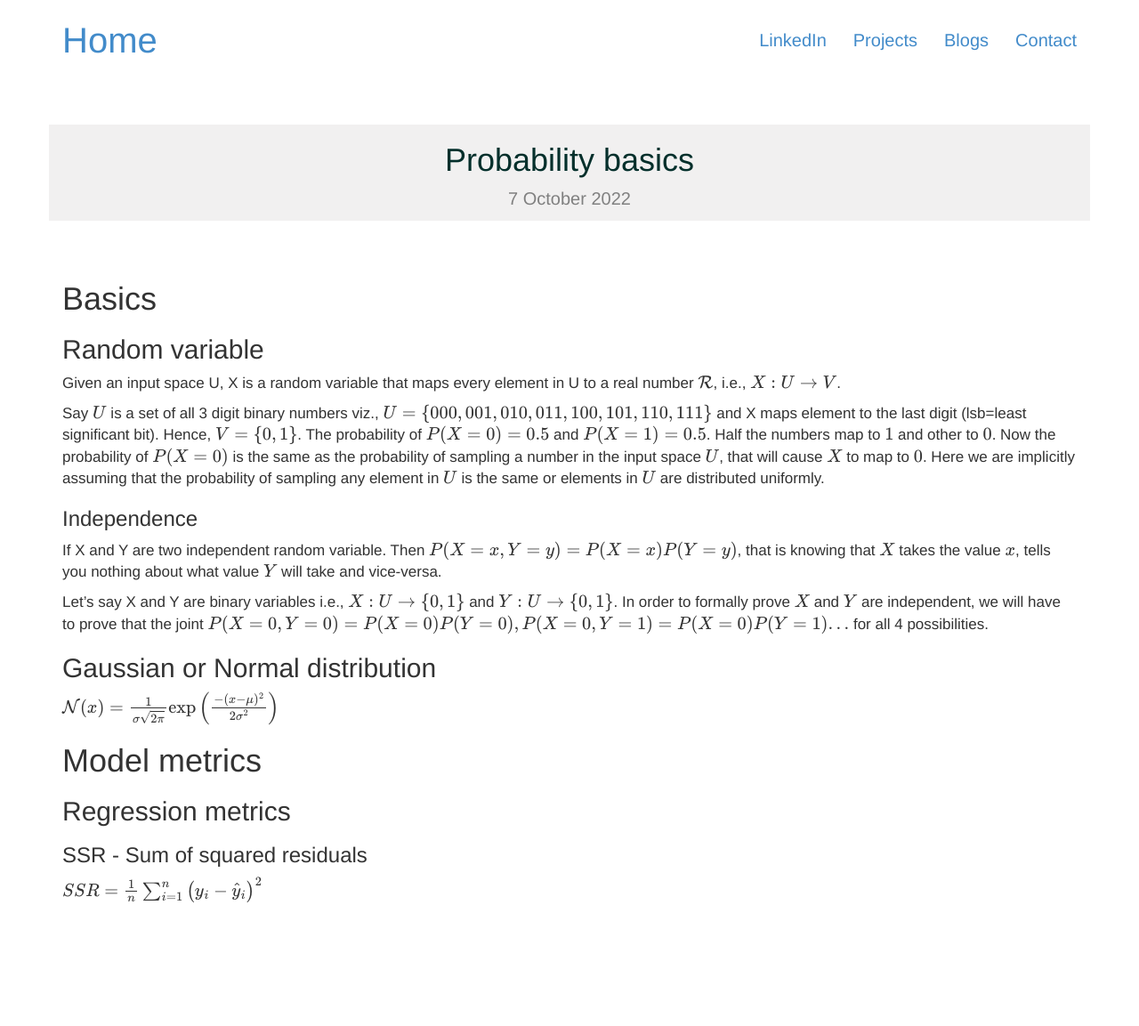
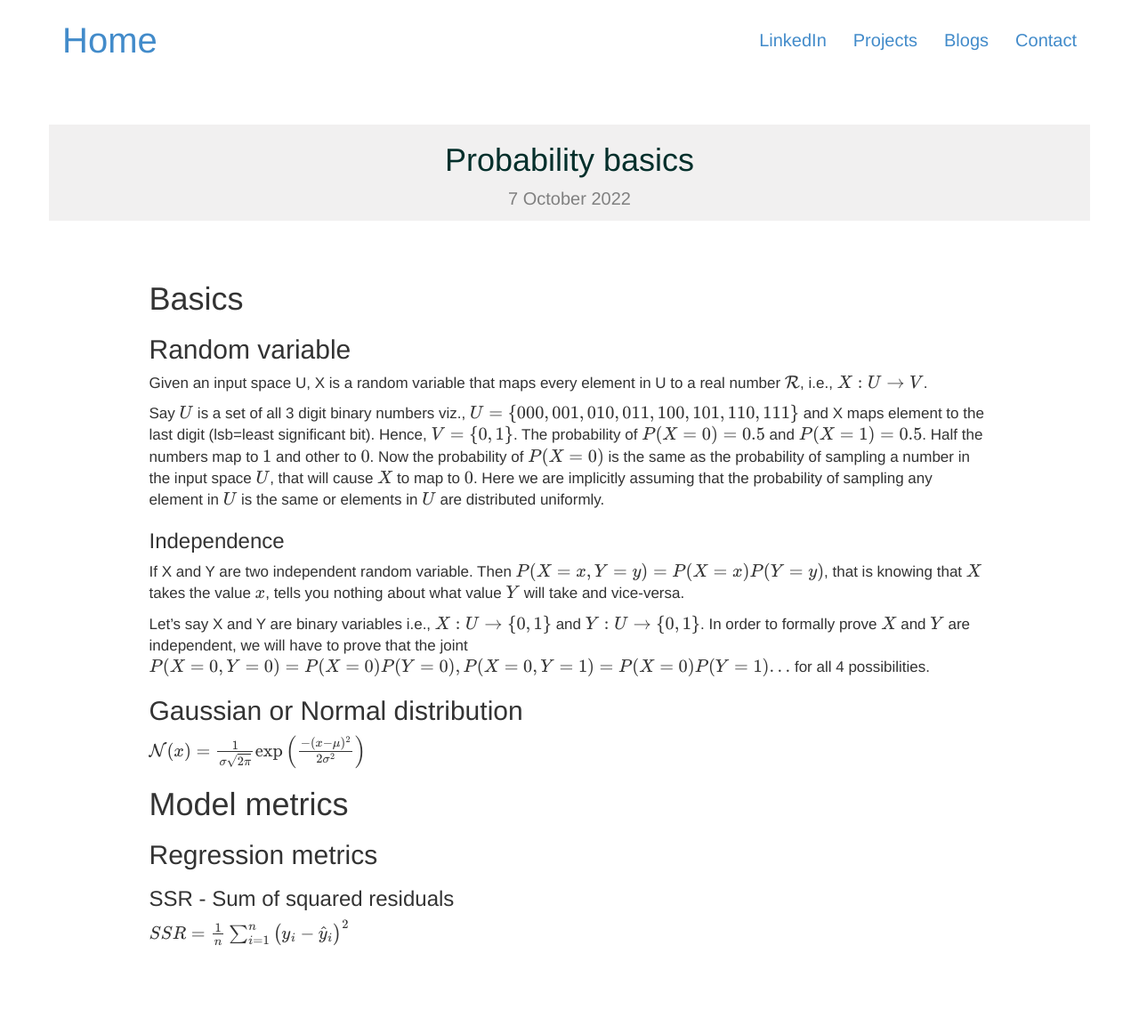
Before and after one commit to vispz/psvishnu91.github.io, a Jekyll site: the page built from _posts/ml_notes/2022-10-07-probability-basics.md, in a window 1280 px wide. Shown: the whole page at 89% size. Built offline with Jekyll 4.4.1, drawn with Linux system fonts in a browser that asks for light colours; nearby versions of some CDN libraries; formulas are drawn with MathJax 3; before the commit the page ends 1105 px from its top, so only the background shows below that.

Commit message:
margin for posts

```diff
--- a/_layouts/post.html
+++ b/_layouts/post.html
@@ -16,5 +16,13 @@ layout: default
 <br/>
 <br/>
 <div class="container">
-  {{ content }}
+  <div class="row">
+    <div class="col-lg-1">
+    </div>
+    <div class="col-lg-10">
+    {{ content }}
+    </div>
+    <div class="col-lg-1">
+    </div>
 </div>
+</div>
```
